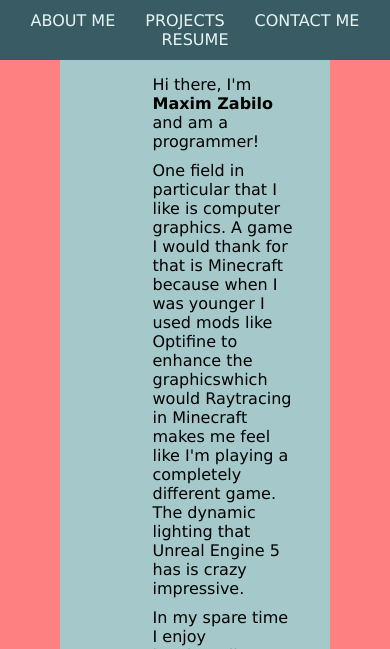
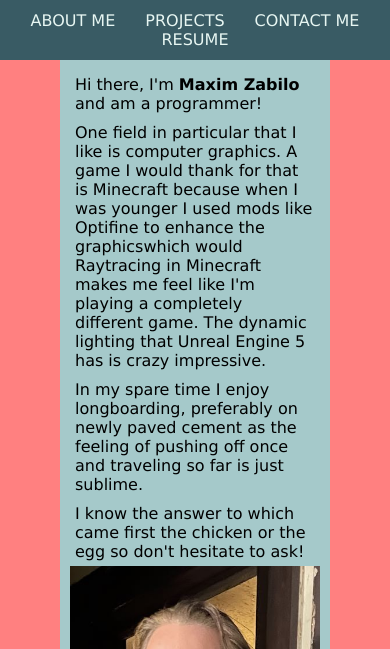
Before and after one commit to Rays91546/My-Page, a plain HTML site: page index.html in a window 390 px wide. Shown: the top 649 px of the page. Drawn offline with Linux system fonts and the light colour scheme.

Commit message:
test for mobile

```diff
--- a/style.css
+++ b/style.css
@@ -142,6 +142,7 @@ body {
   font-family: Verdana, Geneva, Tahoma, sans-serif;
   margin-left: 60px;
   margin-top: 60px;
+  margin-right: 60px;
 
   padding: 10px;
 
@@ -164,6 +165,15 @@ body {
   /*background-color: yellow;*/
 }
 
+@media (max-width: 700px) {
+  .main-text {
+    width: 100%;
+    display: flex;
+    flex-flow: column wrap;
+    justify-content: left;
+  }
+}
+
 .main-text p {
   padding: 5px;
 }
```
